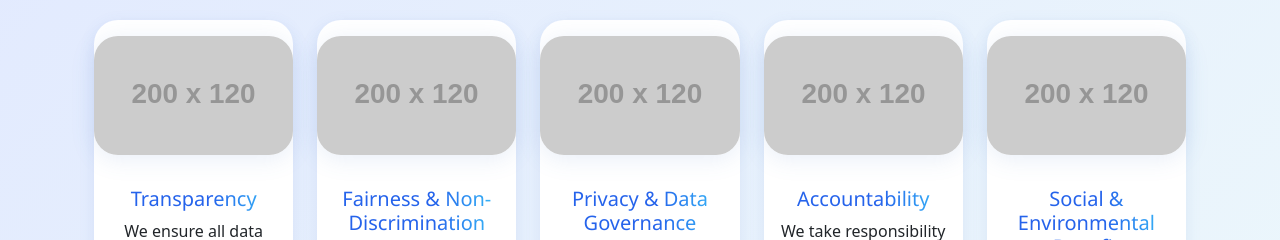
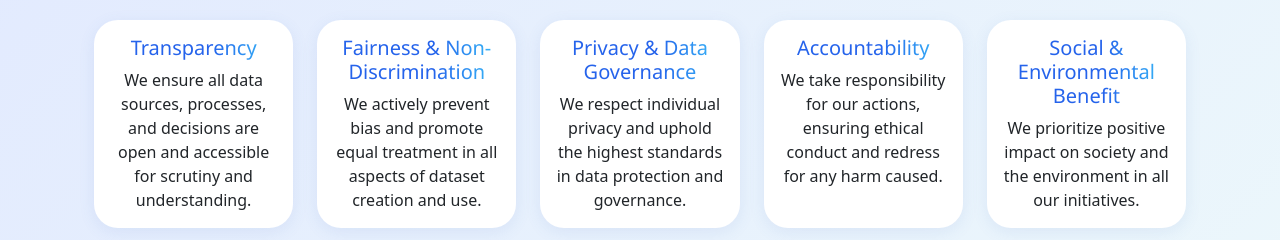
Before and after one commit to robomotic/responsibleai, a plain HTML site: page docs/index.html in a window 1280 px wide. Shown: the part 484-724 px from the top of the page. Drawn offline with nearby package versions, Linux system fonts and the light colour scheme; placeholder pictures from the web are drawn by us.

Commit message:
Layout fixes.

```diff
--- a/docs/index.html
+++ b/docs/index.html
@@ -117,7 +117,6 @@
     <div class="row row-cols-1 row-cols-md-5 g-4 justify-content-center">
       <div class="col">
         <div class="card h-100 text-center">
-          <img src="https://placehold.co/200x120?text=Transparency" class="card-img-top img-fluid mx-auto mt-3" alt="Transparency">
           <div class="card-body">
             <h5 class="card-title text-gradient">Transparency</h5>
             <p class="card-text">We ensure all data sources, processes, and decisions are open and accessible for scrutiny and understanding.</p>
@@ -126,7 +125,6 @@
       </div>
       <div class="col">
         <div class="card h-100 text-center">
-          <img src="https://placehold.co/200x120?text=Fairness+%26+Non-Discrimination" class="card-img-top img-fluid mx-auto mt-3" alt="Fairness & Non-Discrimination">
           <div class="card-body">
             <h5 class="card-title text-gradient">Fairness & Non-Discrimination</h5>
             <p class="card-text">We actively prevent bias and promote equal treatment in all aspects of dataset creation and use.</p>
@@ -135,7 +133,6 @@
       </div>
       <div class="col">
         <div class="card h-100 text-center">
-          <img src="https://placehold.co/200x120?text=Privacy+%26+Data+Governance" class="card-img-top img-fluid mx-auto mt-3" alt="Privacy & Data Governance">
           <div class="card-body">
             <h5 class="card-title text-gradient">Privacy & Data Governance</h5>
             <p class="card-text">We respect individual privacy and uphold the highest standards in data protection and governance.</p>
@@ -144,7 +141,6 @@
       </div>
       <div class="col">
         <div class="card h-100 text-center">
-          <img src="https://placehold.co/200x120?text=Accountability" class="card-img-top img-fluid mx-auto mt-3" alt="Accountability">
           <div class="card-body">
             <h5 class="card-title text-gradient">Accountability</h5>
             <p class="card-text">We take responsibility for our actions, ensuring ethical conduct and redress for any harm caused.</p>
@@ -153,7 +149,6 @@
       </div>
       <div class="col">
         <div class="card h-100 text-center">
-          <img src="https://placehold.co/200x120?text=Social+%26+Environmental+Benefit" class="card-img-top img-fluid mx-auto mt-3" alt="Social & Environmental Benefit">
           <div class="card-body">
             <h5 class="card-title text-gradient">Social & Environmental Benefit</h5>
             <p class="card-text">We prioritize positive impact on society and the environment in all our initiatives.</p>
```
Also changed, not shown: site/contact.html (added), site/index.html (added), site/manifesto.html (added), site/register.html (added), site/technical_specification.html (added), site/w3c_proposal.html (added).
